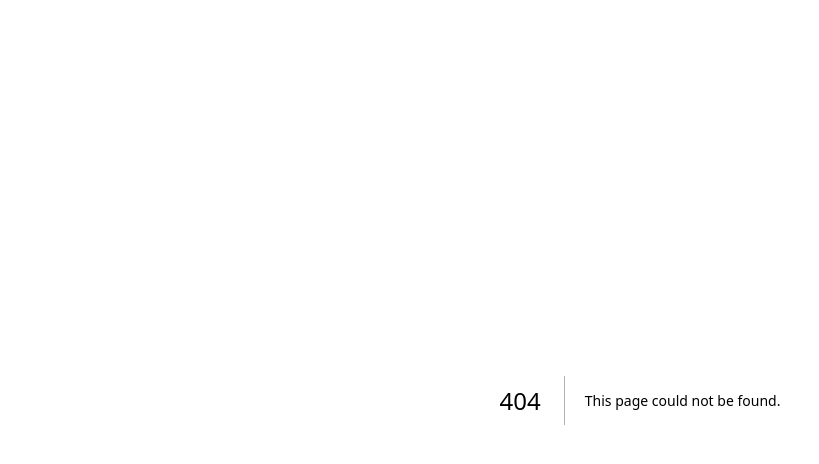
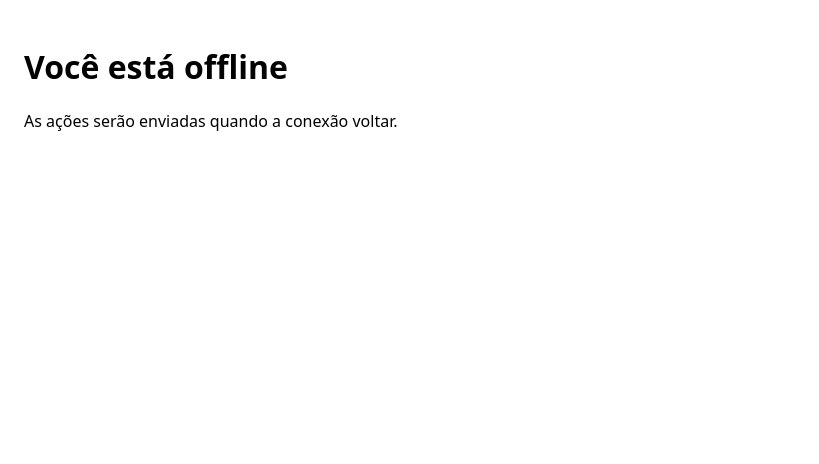
Before and after one commit to patricklazzarintruth/gestao-sdr-closer-new, a Next.js app: page /app/app/tv/app/offline in a window 1280 px wide. Before the commit this address had no page. Shown: the top 464 px of the page, without its empty margins (0-819 px from the left). Built offline with nearby package versions, Linux system fonts and the light colour scheme.

Commit message:
Create page.js

```diff
--- /dev/null
+++ b/app/app/app/tv/app/offline/page.js
@@ -0,0 +1,8 @@
+export default function Offline() {
+  return (
+    <main style={{padding:16}}>
+      <h1>Você está offline</h1>
+      <p>As ações serão enviadas quando a conexão voltar.</p>
+    </main>
+  );
+}
```
